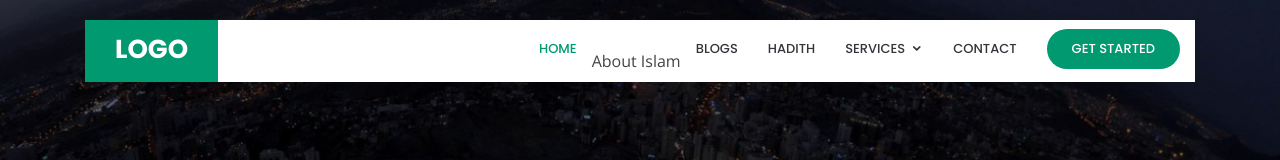
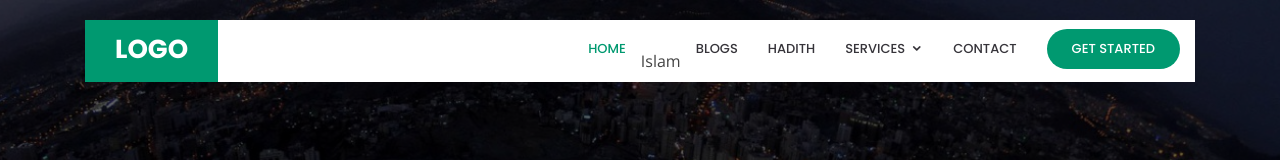
Before and after one commit to giTan7/bethany.github.io, a plain HTML site: page index.html in a window 1280 px wide. Shown: the top 160 px of the page. Drawn offline with nearby package versions, Linux system fonts and the light colour scheme.

Commit message:
Update index.html

```diff
--- a/index.html
+++ b/index.html
@@ -51,7 +51,7 @@
         <nav class="nav-menu d-none d-lg-block">
           <ul>
             <li class="active"><a href="#header">Home</a></li>
-            <li><a href="#about"></a>About Islam</li>
+            <li><a href="#about"></a>Islam</li>
             <li><a href="#services">Blogs</a></li>
             <li><a href="#portfolio">Hadith</a></li>
             <li class="drop-down"><a href="">Services</a>
```
